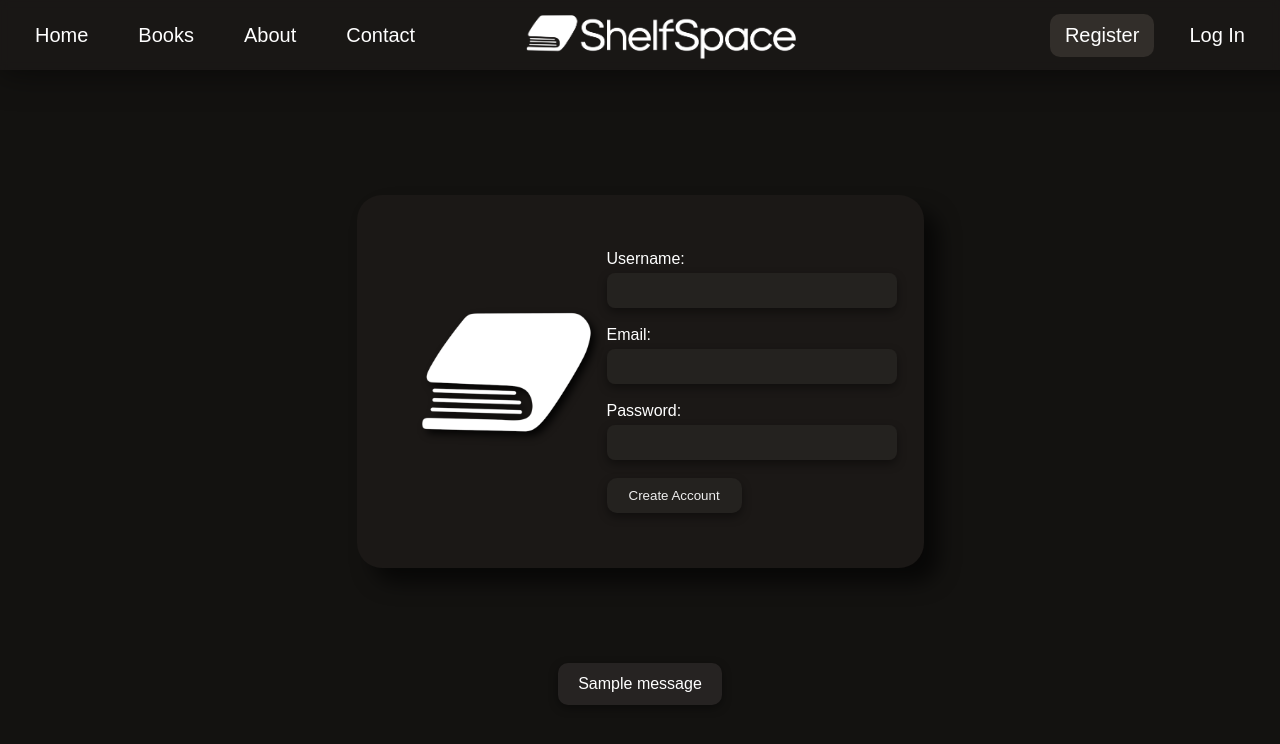
After one commit to VapVip/COMP4150_ShelfSpace_Project, a Python web app: template templates/register.html in a window 1280 px wide. The commit adds this page. Shown: the top 744 px of the page. Run offline with Jinja, Linux system fonts and the light colour scheme; the template is opened without the code that fills it, so the values that code supplies are empty; tables that the repository leaves empty hold one stand-in row (values such as "Sample post"); one stand-in notice (Sample message) is shown.

Commit message:
- Added register function - Added register page - Improved login page - Tweaked css for active page on the navbar

```diff
--- a/static/style.css
+++ b/static/style.css
@@ -54,10 +54,99 @@ body {
     display: block;
 }
 
+.navbar_active {
+    background-color: #322e2a;
+}
+
+.login-image img {
+    padding-left: 50px;
+    width: 200px;
+    height: auto;
+}
+
+
+.register-image img {
+    padding-left: 50px;
+    width: 200px;
+    height: auto;
+    padding-top: 25px;
+}
+
+.login-form {
+    margin-left: auto;
+    text-align: left;
+}
+
 .login {
     display: flex;
+    width: 40%;
+    position: relative;
+    top: 125px;
+    padding-top: 55px;
+    padding-bottom: 55px;
+    padding-right: 55px;
+    border-radius: 25px;
+    background-color: #1b1816;
+    justify-self: center;
+    overflow: hidden;
+    box-shadow: 15px 15px 20px rgba(0, 0, 0, 0.6);
+    margin-bottom: 220px;
+}
+
+    .login button {
+        padding: 10px 22px;
+        background: rgba(43, 40, 38, 0.60);
+        border: none;
+        border-radius: 10px;
+        color: #eee;
+        font-weight: 500;
+        cursor: pointer;
+        transition: 0.2s ease;
+        box-shadow: 0 4px 10px rgba(0,0,0,0.4);
+    }
+
+    .login button:hover {
+        background-color: #383431;
+        box-shadow: 0px 0px 5px rgba(84, 78, 74,1);
+    }
+
+    .login button:active {
+        background-color: #867b74;
+        box-shadow: 0px 0px 9px rgba(134, 123, 116,1);
+    }
+
+    .login input {
+        color: white;
+        background-color: rgba(43, 40, 38, 0.60);
+        border-radius: 8px;
+        border-style: none;
+        height: 25px;
+        padding: 5px;
+        margin-top: 5px;
+        transition: 0.3s;
+        width: 280px;
+        box-shadow: 0 4px 10px rgba(0,0,0,0.4);
+    }
+
+    .login input:hover {
+        background-color: #383431;
+        box-shadow: 0px 0px 5px rgba(84, 78, 74,1);
+    }
+
+.flash-messages {
+    display: flex;
     justify-content: center;
-    padding-top: 150px;
+    align-items: center;
+    width: 100%;
+    margin-top: 15px;
+}
+
+.flash {
+    background: #262322;
+    color: #fff;
+    padding: 12px 20px;
+    border-radius: 10px;
+    box-shadow: 0 3px 10px rgba(0,0,0,0.4);
 }
 
 ::-webkit-scrollbar {
--- a/templates/home.html
+++ b/templates/home.html
@@ -8,7 +8,7 @@
 <body>
     <div class="navbar">
         <div class="nav-left">
-            <a href="{{ url_for('home') }}">Home</a>
+            <a class="navbar_active" href="{{ url_for('home') }}">Home</a>
             <a href="{{ url_for('books') }}">Books</a>
             <a href="#">About</a>
             <a href="#">Contact</a>
--- /dev/null
+++ b/templates/register.html
@@ -0,0 +1,59 @@
+<!DOCTYPE html>
+<html>
+<head>
+    <title>ShelfSpace</title>
+    <link rel="stylesheet" href="{{ url_for('static', filename='style.css') }}">
+</head>
+
+<body>
+    <div class="navbar">
+        <div class="nav-left">
+            <a href="{{ url_for('home') }}">Home</a>
+            <a href="{{ url_for('books') }}">Books</a>
+            <a href="#">About</a>
+            <a href="#">Contact</a>
+        </div>
+
+        <div class="nav-center">
+            <img src="{{ url_for('static', filename='images/logo.png') }}" />
+        </div>
+
+        <div class="nav-right">
+            {% if not current_user.is_authenticated %}
+            <a class="navbar_active" href="{{ url_for('register') }}">Register</a>
+            <a href="{{ url_for('login') }}">Log In</a>
+            {% else %}
+            <a href="{{ url_for('logout') }}">Log Out</a>
+            {% endif %}
+        </div>
+    </div>
+
+    <div class="login">
+        <div class="register-image">
+            <img src="{{ url_for('static', filename='images/logo3.png') }}" />
+        </div>
+        <form method="POST" class="login-form">
+            <label>Username:</label><br>
+            <input type="text" name="username"><br><br>
+
+            <label>Email:</label><br>
+            <input type="text" name="email"><br><br>
+
+            <label>Password:</label><br>
+            <input type="password" name="password"><br><br>
+
+            <button type="submit">Create Account</button>
+        </form>
+    </div>
+
+    {% with messages = get_flashed_messages(with_categories=true) %}
+    {% if messages %}
+    <div class="flash-messages">
+        {% for category, message in messages %}
+        <div class="flash {{ category }}">{{ message }}</div>
+        {% endfor %}
+    </div>
+    {% endif %}
+    {% endwith %}
+</body>
+</html>
```
Also changed, not shown: app.py (+86 -3 lines), templates/login.html (+16 -13 lines), static/images/logo.png, static/images/logo2.png (added), static/images/logo3.png (added).
